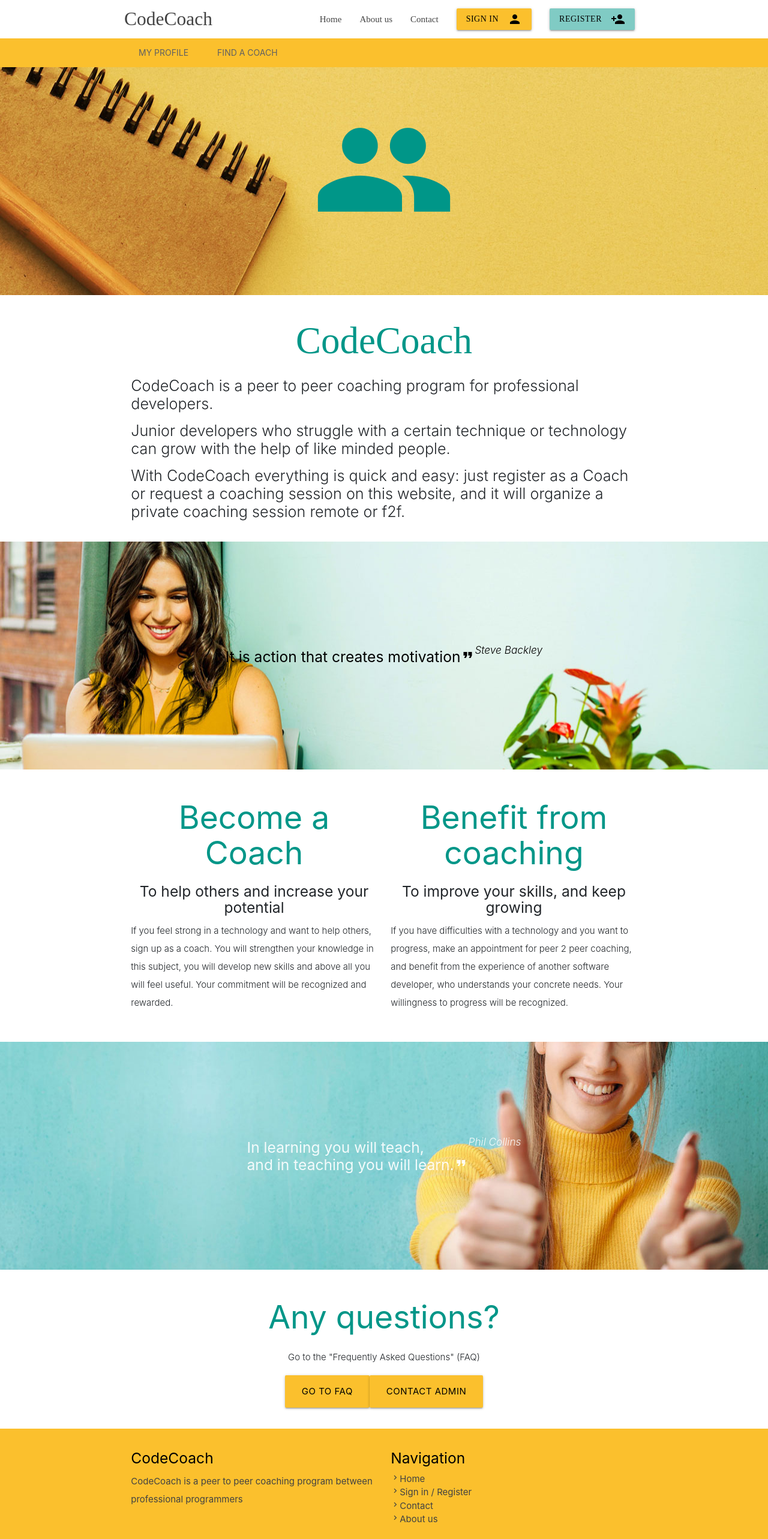
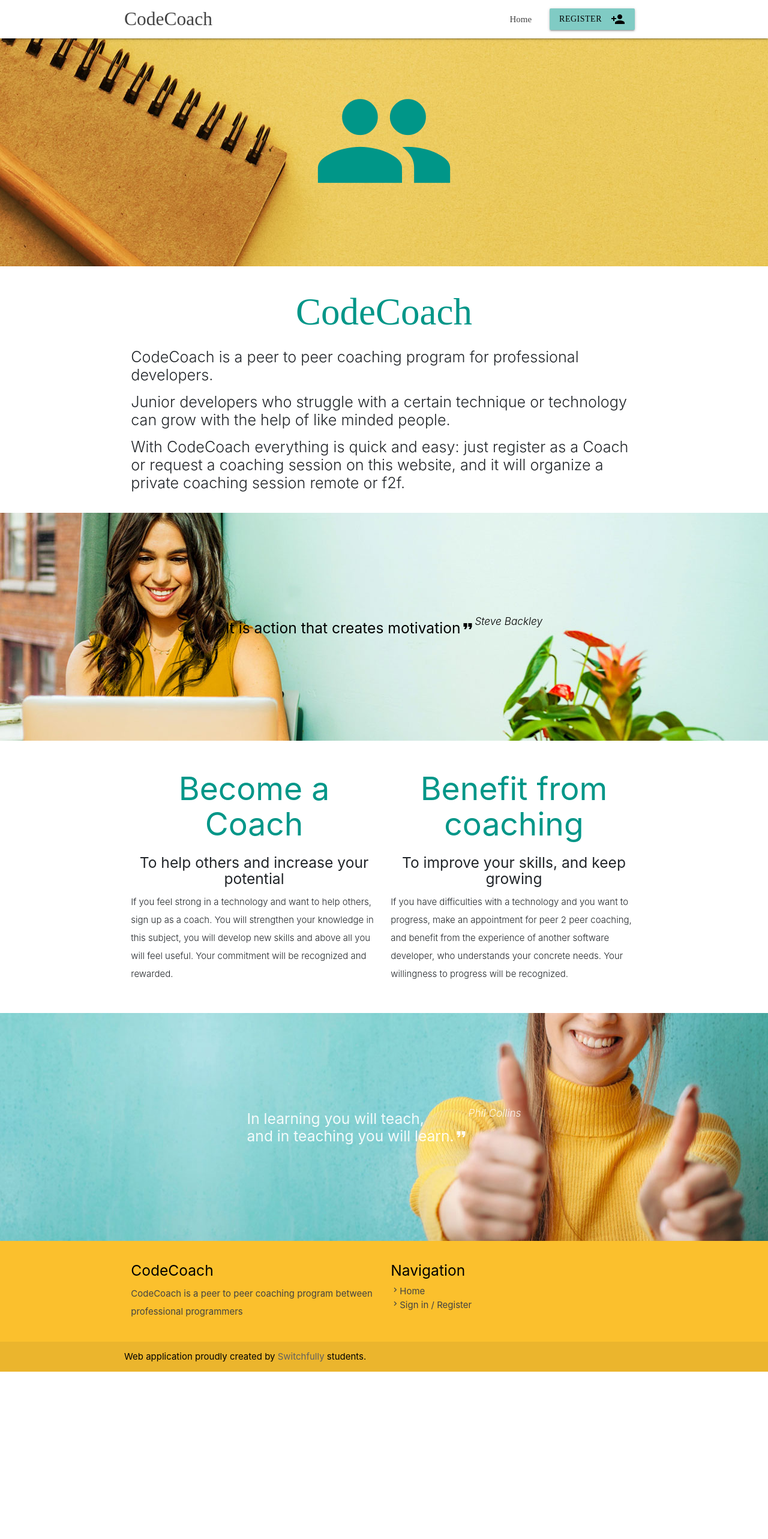
Before and after one commit to RafaelWill/marvel-codecoach-frontend, an Angular app: page /home in a window 1280 px wide. Shown: the top 2566 px of the page at 60% size. After the commit the page ends 2287 px from the top, so only its background shows below. Built offline with nearby package versions, Linux system fonts and the light colour scheme.

Commit message:
Cleanup layout | final : refactored unused links or button

```diff
--- a/src/app/home/home.component.html
+++ b/src/app/home/home.component.html
@@ -89,24 +89,24 @@
   <div class="parallax"><img src="assets/images/marvelcoach_background3.jpg" alt="CodeCoach"></div>
 </div>
 
-<div class="container ">
-  <div class="section">
+<!--<div class="container ">-->
+<!--  <div class="section">-->
 
-    <div class="row justify-content-center">
-      <div class="s12 center">
-        <h2 class="teal-text lighten-3">Any questions?</h2>
-        <p class="center-align light">Go to the "Frequently Asked Questions" (FAQ)
-        </p>
-        <div class="center">
-          <a href="#" class="btn-large waves-effect waves-light yellow darken-2">
-            <span class="black-text">Go To FAQ</span>
-          </a>
-          <a href="#" class="btn-large waves-effect waves-light yellow darken-2">
-            <span class="black-text">contact admin</span>
-          </a>
-        </div>
-      </div>
-    </div>
+<!--    <div class="row justify-content-center">-->
+<!--      <div class="s12 center">-->
+<!--        <h2 class="teal-text lighten-3">Any questions?</h2>-->
+<!--        <p class="center-align light">Go to the "Frequently Asked Questions" (FAQ)-->
+<!--        </p>-->
+<!--        <div class="center">-->
+<!--          <a href="#" class="btn-large waves-effect waves-light yellow darken-2">-->
+<!--            <span class="black-text">Go To FAQ</span>-->
+<!--          </a>-->
+<!--          <a href="#" class="btn-large waves-effect waves-light yellow darken-2">-->
+<!--            <span class="black-text">contact admin</span>-->
+<!--          </a>-->
+<!--        </div>-->
+<!--      </div>-->
+<!--    </div>-->
 
-  </div>
-</div>
+<!--  </div>-->
+<!--</div>-->
--- a/src/app/layout/footer/footer.component.html
+++ b/src/app/layout/footer/footer.component.html
@@ -10,14 +10,14 @@
       <div class="col l3 s12">
         <h5 class="black-text">Navigation</h5>
         <ul>
-          <li><a class="grey-text text-darken-3" href="#"><i class="tiny material-icons">chevron_right</i>Home</a>
+          <li><a class="grey-text text-darken-3" routerLink="home"><i class="tiny material-icons">chevron_right</i>Home</a>
           </li>
-          <li><a class="grey-text text-darken-3" href="#"><i class="tiny material-icons">chevron_right</i>Sign
+          <li><a class="grey-text text-darken-3" routerLink="users/register"><i class="tiny material-icons">chevron_right</i>Sign
             in / Register</a></li>
-          <li><a class="grey-text text-darken-3" href="#"><i class="tiny material-icons">chevron_right</i>Contact</a>
-          </li>
-          <li><a class="grey-text text-darken-3" href="#"><i class="tiny material-icons">chevron_right</i>About
-            us</a></li>
+<!--          <li><a class="grey-text text-darken-3" href="#"><i class="tiny material-icons">chevron_right</i>Contact</a>-->
+<!--          </li>-->
+<!--          <li><a class="grey-text text-darken-3" href="#"><i class="tiny material-icons">chevron_right</i>About-->
+<!--            us</a></li>-->
         </ul>
       </div>
     </div>
--- a/src/app/layout/header/header.component.html
+++ b/src/app/layout/header/header.component.html
@@ -4,32 +4,24 @@
       <a id="logo-container" routerLink="home" class="brand-logo">CodeCoach</a>
       <ul class="right hide-on-med-and-down">
         <li><a routerLink="home">Home</a></li>
-        <li><a href="#">About us</a></li>
-        <li><a href="#">Contact</a></li>
-        <li><a class="waves-effect waves-light yellow darken-2 btn black-text">Sign in<i
-          class="material-icons right">person</i></a></li>
+<!--        <li><a href="#">About us</a></li>-->
+<!--        <li><a href="#">Contact</a></li>-->
+<!--        <li><a class="waves-effect waves-light yellow darken-2 btn black-text">Sign in<i-->
+<!--          class="material-icons right">person</i></a></li>-->
         <li><a class="waves-effect waves-light teal lighten-3 btn black-text" routerLink="users/register">Register<i
           class="material-icons right">person_add</i></a></li>
       </ul>
 
       <ul id="nav-mobile" class="sidenav">
-        <li><a href="#">Home</a></li>
-        <li><a href="#">About us</a></li>
-        <li><a href="#">Contact</a></li>
-        <li><a class="waves-effect waves-light yellow darken-2 btn black-text">Sign in<i
-          class="material-icons right">person</i></a></li>
+        <li><a routerLink="home">Home</a></li>
+<!--        <li><a href="#">About us</a></li>-->
+<!--        <li><a href="#">Contact</a></li>-->
+<!--        <li><a class="waves-effect waves-light yellow darken-2 btn black-text">Sign in<i-->
+<!--          class="material-icons right">person</i></a></li>-->
         <li><a class="waves-effect waves-light teal lighten-3 btn black-text">Register<i
           class="material-icons right">person_add</i></a></li>
       </ul>
       <a href="#" data-target="nav-mobile" class="sidenav-trigger"><i class="material-icons">menu</i></a>
     </div>
   </nav>
-  <div class="nav-content yellow darken-2">
-    <div class="container">
-      <ul class="tabs tabs-transparent">
-        <li class="tab"><a class="grey-text text-darken-2" routerLink="users/{{userIdFromSessionTempHardCoded}}" routerLinkActive="black-text">My Profile</a></li>
-        <li class="tab"><a class="grey-text text-darken-2" routerLink="sessions/{{coachIdFromOverviewTempHardCoded}}/request-session" routerLinkActive="black-text">Find a coach</a></li>
-      </ul>
-    </div>
-  </div>
 </header>
--- a/src/app/shared/model/coaching-topic.ts
+++ b/src/app/shared/model/coaching-topic.ts
@@ -2,5 +2,5 @@
 id: string;
 personid: string;
 topic: string;
-rate: number;
+grade: number;
 }
--- a/src/app/user/become-coach/become-coach.component.html
+++ b/src/app/user/become-coach/become-coach.component.html
@@ -1,3 +1,11 @@
+<div class="nav-content yellow darken-2">
+  <div class="container">
+    <ul class="tabs tabs-transparent">
+      <li class="tab"><a class="black-text text-darken-2">My Profile</a></li>
+      <!--      <li class="tab"><a class="grey-text text-darken-2" routerLink= routerLinkActive="black-text">Find a coach</a></li>-->
+    </ul>
+  </div>
+</div>
 
 <div class="row">
 
--- a/src/app/user/user-profile/user-profile.component.html
+++ b/src/app/user/user-profile/user-profile.component.html
@@ -1,4 +1,11 @@
-
+<div class="nav-content yellow darken-2">
+  <div class="container">
+    <ul class="tabs tabs-transparent">
+      <li class="tab"><a class="black-text text-darken-2">My Profile</a></li>
+<!--      <li class="tab"><a class="grey-text text-darken-2" routerLink= routerLinkActive="black-text">Find a coach</a></li>-->
+    </ul>
+  </div>
+</div>
 
 <div class="row">
   <div class="col-3 s12 m2">
--- a/src/environments/environment.prod.ts
+++ b/src/environments/environment.prod.ts
@@ -1,3 +1,4 @@
 export const environment = {
-  production: true
+  production: true,
+  backendUrl: 'https://codecoach-marvel.herokuapp.com/'
 };
```
